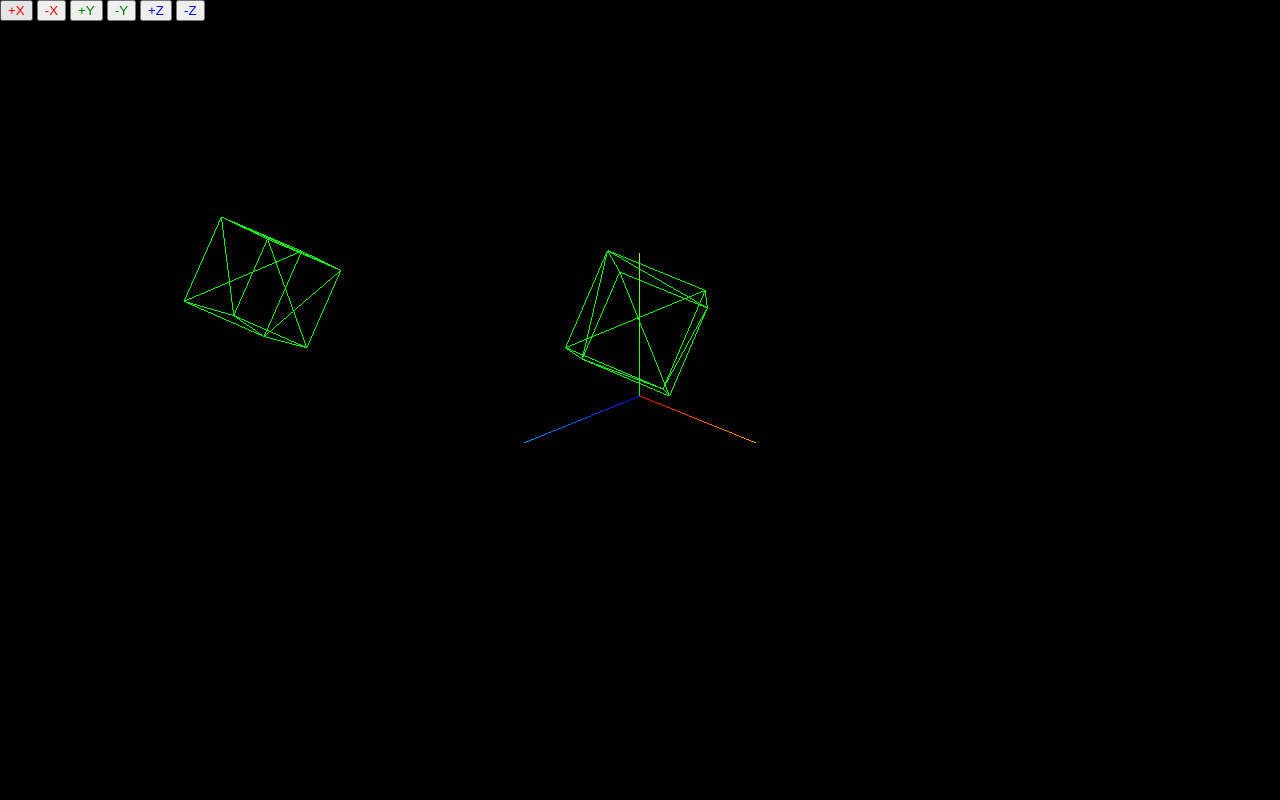
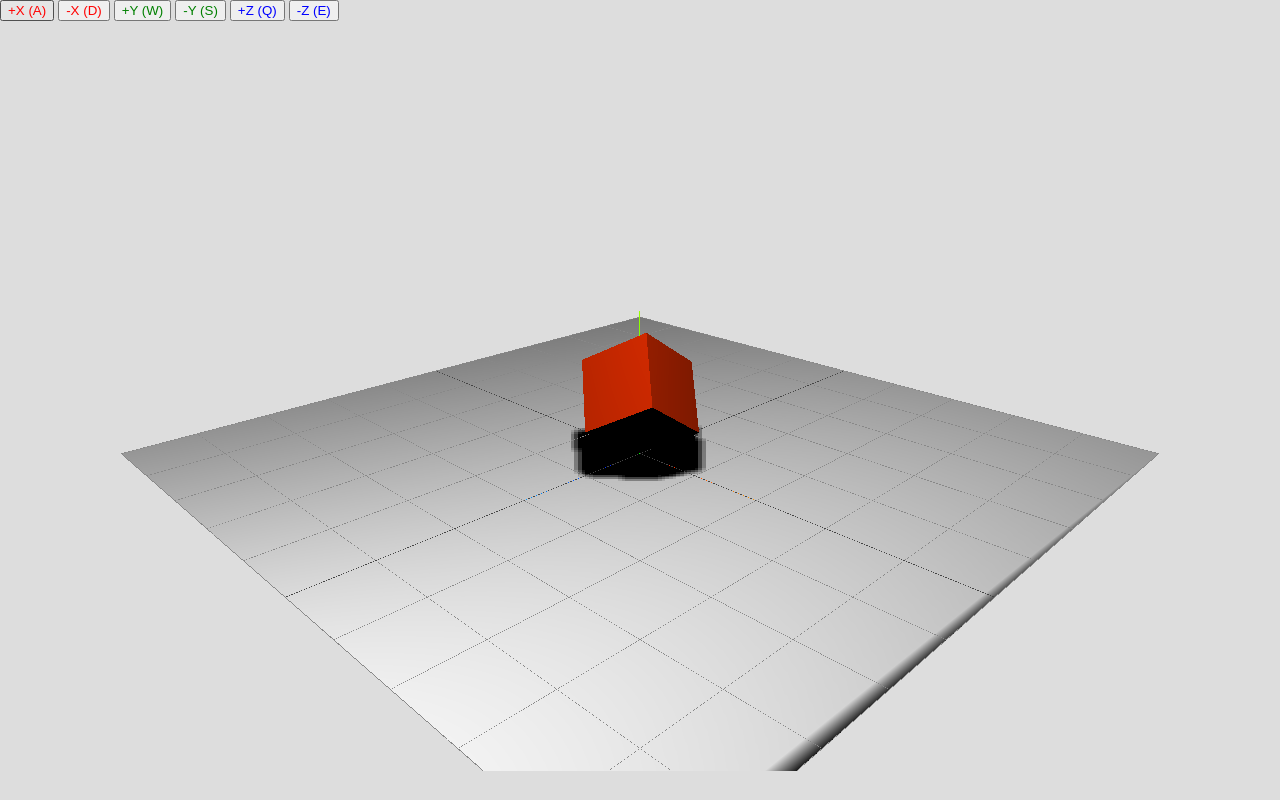
Before and after one commit to hwagz/threejsTest, a plain HTML site: page index.html in a window 1280 px wide. Drawn offline with nearby package versions, Linux system fonts and the light colour scheme; animation ran at ten frames a second.

Commit message:
Added shadows and spotlight

```diff
--- a/index.html
+++ b/index.html
@@ -11,12 +11,12 @@
   </head>
   <body ng-app="three" ng-controller="threeCtrl" ng-keydown="keyHandler($event)" tabindex="0">
     <div id="#cameraCtrl">
-      <button class="x" ng-click="cameraAdjust('x',true)">+X</button>
-      <button class="x" ng-click="cameraAdjust('x',false)">-X</button>
-      <button class="y" ng-click="cameraAdjust('y',true)">+Y</button>
-      <button class="y" ng-click="cameraAdjust('y',false)">-Y</button>
-      <button class="z" ng-click="cameraAdjust('z',true)">+Z</button>
-      <button class="z" ng-click="cameraAdjust('z',false)">-Z</button>
+      <button class="x" ng-click="cameraAdjust('x',true)">+X (A)</button>
+      <button class="x" ng-click="cameraAdjust('x',false)">-X (D)</button>
+      <button class="y" ng-click="cameraAdjust('y',true)">+Y (W)</button>
+      <button class="y" ng-click="cameraAdjust('y',false)">-Y (S)</button>
+      <button class="z" ng-click="cameraAdjust('z',true)">+Z (Q)</button>
+      <button class="z" ng-click="cameraAdjust('z',false)">-Z (E)</button>
     </div>
     <div id="webGL-container"></div>
 
--- a/main.js
+++ b/main.js
@@ -8,44 +8,59 @@ angular
     $scope.camera = new THREE.PerspectiveCamera(45,window.innerWidth/(window.innerHeight-50), .1,500);
     $scope.renderer = new THREE.WebGLRenderer();
 
-    $scope.renderer.setClearColor(0x000000);
+    $scope.renderer.setClearColor(0xdddddd);
     $scope.renderer.setSize(window.innerWidth,window.innerHeight-50);
+    $scope.renderer.shadowMapEnabled = true;
+    $scope.renderer.shadowMapSoft = true;
 
     $scope.axis = new THREE.AxisHelper(10);
     $scope.scene.add($scope.axis);
 
+    var grid = new THREE.GridHelper(25,5);
+    var color = new THREE.Color("rgb(255,0,0)");
+    grid.setColors(color,0x000000);
+
+    $scope.scene.add(grid);
+
     $scope.cubeGeometry = new THREE.BoxGeometry(5,5,5);
-    $scope.cubeMaterial = new THREE.MeshBasicMaterial({color:0x00ff00, wireframe:true});
+    $scope.cubeMaterial = new THREE.MeshLambertMaterial({color:0xff3300});
+
 
     $scope.cube = new THREE.Mesh($scope.cubeGeometry,$scope.cubeMaterial);
 
-    $scope.cube2 = new THREE.Mesh($scope.cubeGeometry,$scope.cubeMaterial);
+    $scope.cube.position.x = 2.5;
+    $scope.cube.position.y = 5.5;
+    $scope.cube.position.z = 2.5;
+    $scope.cube.castShadow = true;
 
-    $scope.cube.position.x = 10;
-    $scope.cube.position.y = 10;
-    $scope.cube.position.z = 10;
+    var planeGeometry = new THREE.PlaneGeometry(50,50,50);
+    var planeMaterial = new THREE.MeshLambertMaterial({color:0xffffff});
+    var plane = new THREE.Mesh(planeGeometry,planeMaterial);
 
-    $scope.cube2.position.x = -10;
-    $scope.cube2.position.y = 10;
-    $scope.cube2.position.z = 20;
 
+    plane.rotation.x = -.5*Math.PI;
+    plane.receiveShadow = true;
+    $scope.scene.add(plane);
     $scope.scene.add($scope.cube);
-    $scope.scene.add($scope.cube2);
+
+    var spotLight = new THREE.SpotLight(0xffffff);
+    spotLight.castShadow = true;
+    spotLight.position.set(15,30,15);
+
+    $scope.scene.add(spotLight);
 
     $scope.camera.position.x = 40;
     $scope.camera.position.y = 25;
     $scope.camera.position.z = 40;
 
-    $scope.camera.lookAt($scope.scene.position);
+    $scope.camera.lookAt($scope.cube.position);
 
     $('#webGL-container').append($scope.renderer.domElement);
 
     function render() {
       requestAnimationFrame( render );
       $scope.cube.rotation.x += 0.05;
-      $scope.cube.rotation.y += 0.05;
-      $scope.cube2.rotation.x += 0.05;
-      $scope.cube2.rotation.y += 0.05;
+      $scope.cube.rotation.z += 0.05;
       $scope.renderer.render( $scope.scene, $scope.camera );
     }
     render();
@@ -57,7 +72,7 @@ angular
           amount *= -1;
       }
       $scope.camera.position[axis]+=amount
-      $scope.camera.lookAt($scope.scene.position);
+      $scope.camera.lookAt($scope.cube.position);
     };
     // Handles key presses
     $scope.keyHandler = function(e){
@@ -80,6 +95,4 @@ angular
       }
 
     };
-
-
   }]);
--- a/style.css
+++ b/style.css
@@ -1,5 +1,5 @@
 body {
-  background-color: black;
+  background-color: #dddddd;
   margin: 0;
   overflow: hidden;
 }
```
